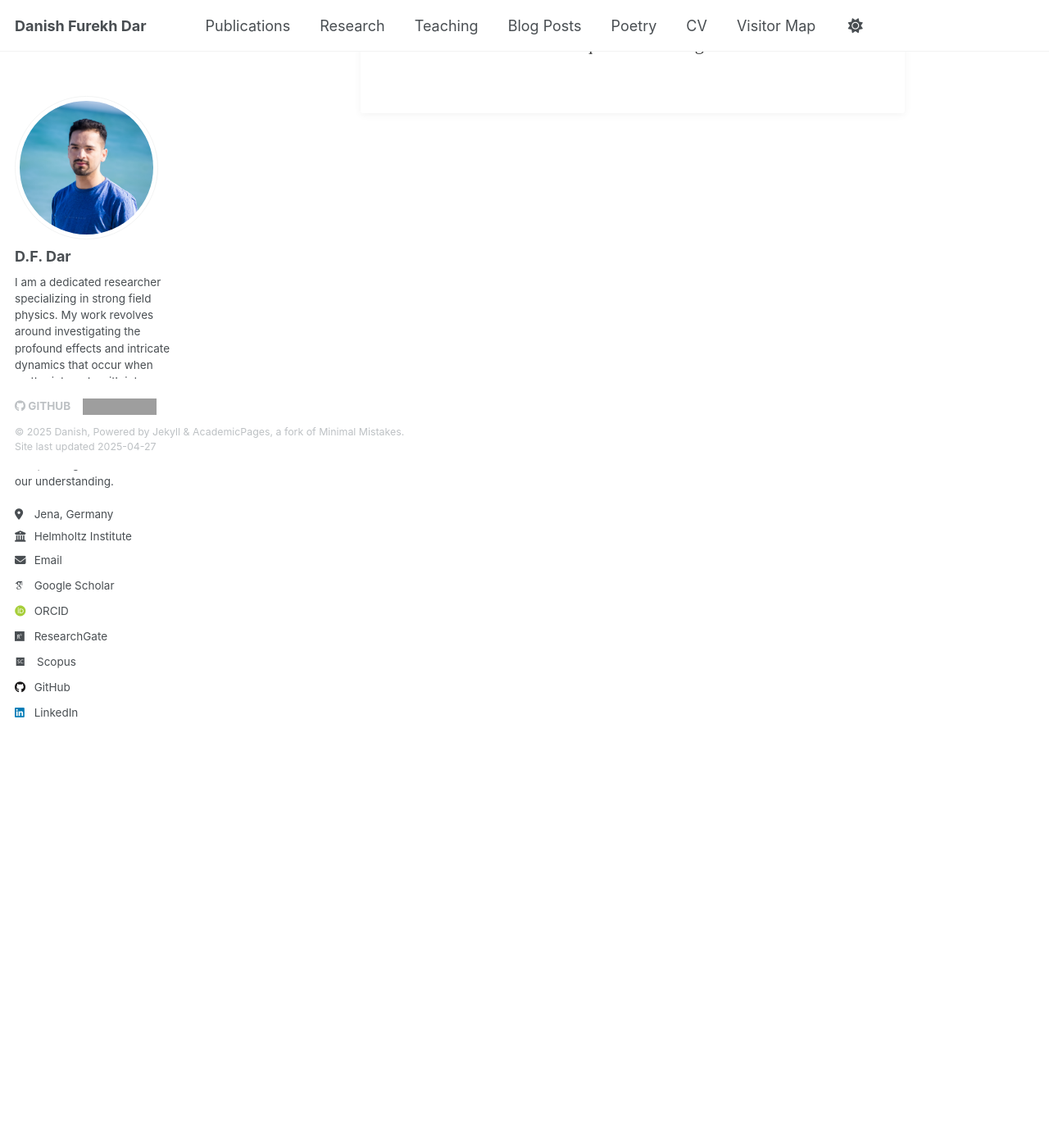
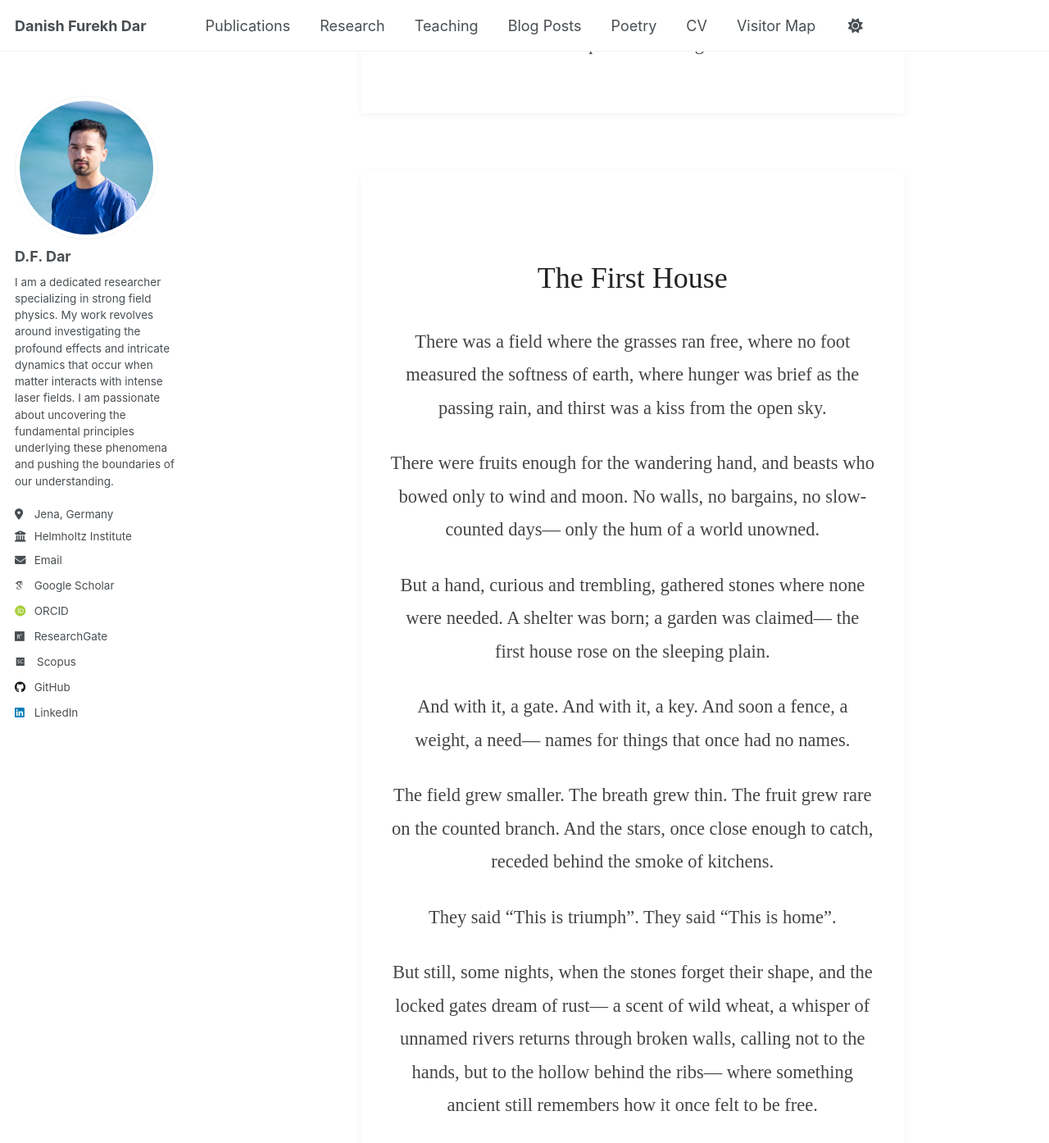
Before and after one commit to danishfurekhdar/danishfurekhdar.github.io, a Jekyll site: the page built from _pages/poetry.md, in a window 1280 px wide and 1400 px high, scrolled down 1184 px. Shown: the top 1394 px of the window at 82% size. Built offline with Jekyll 4.4.1, drawn with Linux system fonts in a browser that asks for light colours; some web fonts are replaced; grey boxes are pictures that could not be loaded.

Commit message:
Update poetry.yml

```diff
--- a/_data/poetry.yml
+++ b/_data/poetry.yml
@@ -19,3 +19,44 @@
     I am the depth inside the soul.
     Not the voice, not the self that keeps insisting—
     I am the quiet witnessing.
+
+- title: "The First House"
+  content: |
+    There was a field where the grasses ran free,
+    where no foot measured the softness of earth,
+    where hunger was brief as the passing rain,
+    and thirst was a kiss from the open sky.
+
+    There were fruits enough for the wandering hand,
+    and beasts who bowed only to wind and moon.
+    No walls, no bargains, no slow-counted days—
+    only the hum of a world unowned.
+
+    But a hand, curious and trembling,
+    gathered stones where none were needed.
+    A shelter was born; a garden was claimed—
+    the first house rose on the sleeping plain.
+
+    And with it, a gate.
+    And with it, a key.
+    And soon a fence, a weight, a need—
+    names for things that once had no names.
+
+    The field grew smaller.
+    The breath grew thin.
+    The fruit grew rare on the counted branch.
+    And the stars, once close enough to catch,
+    receded behind the smoke of kitchens.
+
+    They said "This is triumph".
+    They said "This is home".
+
+    But still, some nights, when the stones forget their shape,
+    and the locked gates dream of rust—
+    a scent of wild wheat,
+    a whisper of unnamed rivers
+    returns through broken walls,
+    calling not to the hands,
+    but to the hollow behind the ribs—
+    where something ancient still remembers
+    how it once felt to be free.
```
